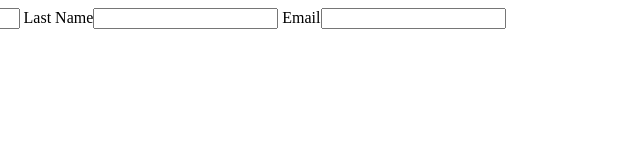
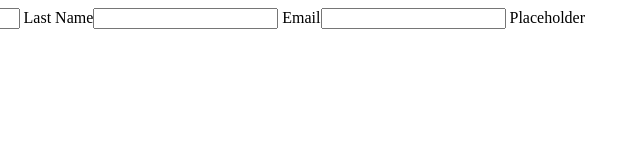
Before and after one commit to TheDriftingWind/SER340_FinalProject, a plain HTML site: page SER340_FinalProject/index.html in a window 1280 px wide. Shown: the full height of the page, 245-885 px from the left. Drawn offline with Linux system fonts and the light colour scheme.

Commit message:
Change2
push2

```diff
--- a/SER340_FinalProject/index.html
+++ b/SER340_FinalProject/index.html
@@ -9,7 +9,7 @@
         <label>First Name</label><input type="text" />
         <label>Last Name</label><input type="text" />
         <label>Email</label><input type="text" />
-        <label></label>
+        <label>Placeholder</label>
       </form>
     </div>
   </body>
```
